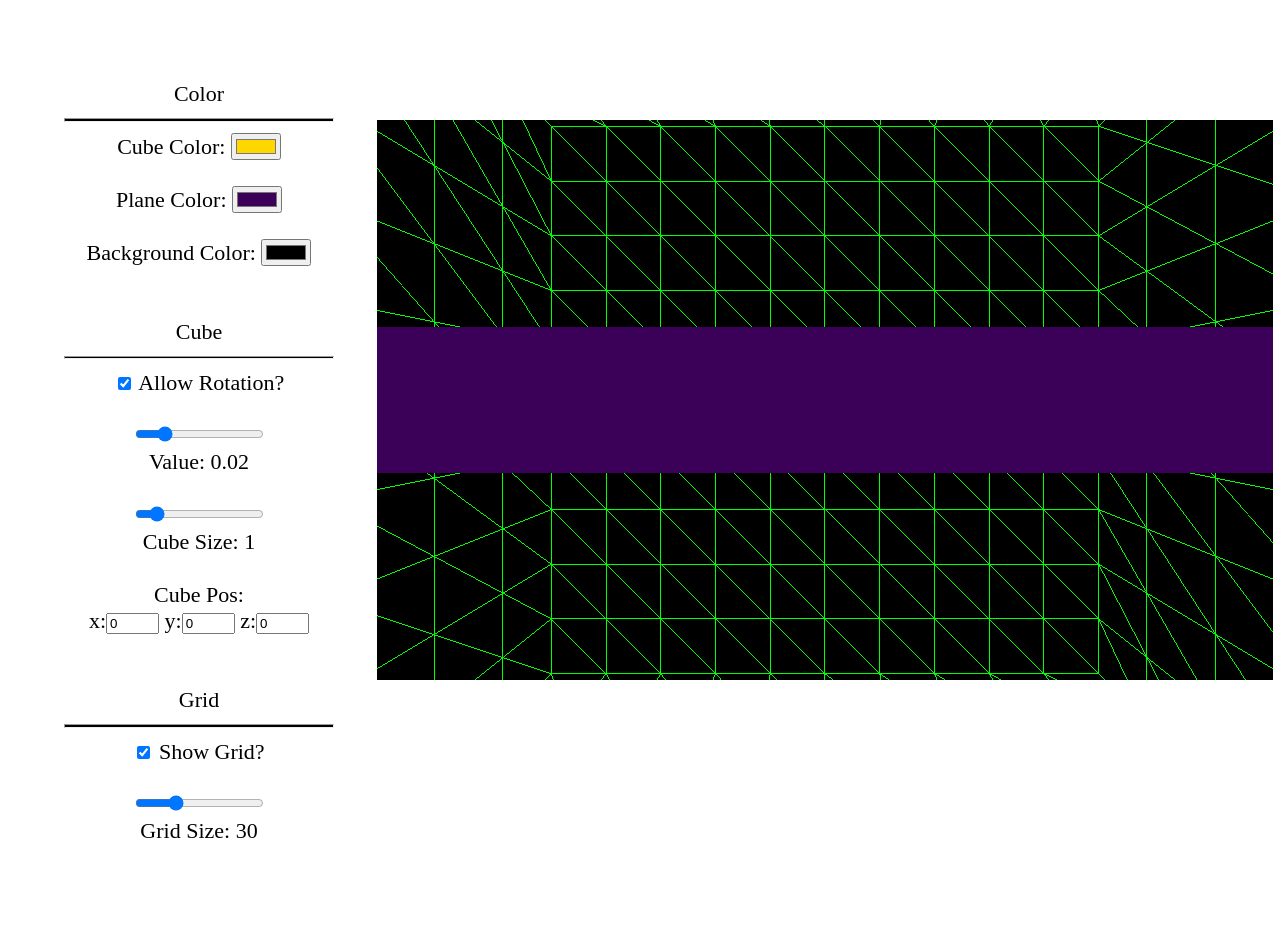
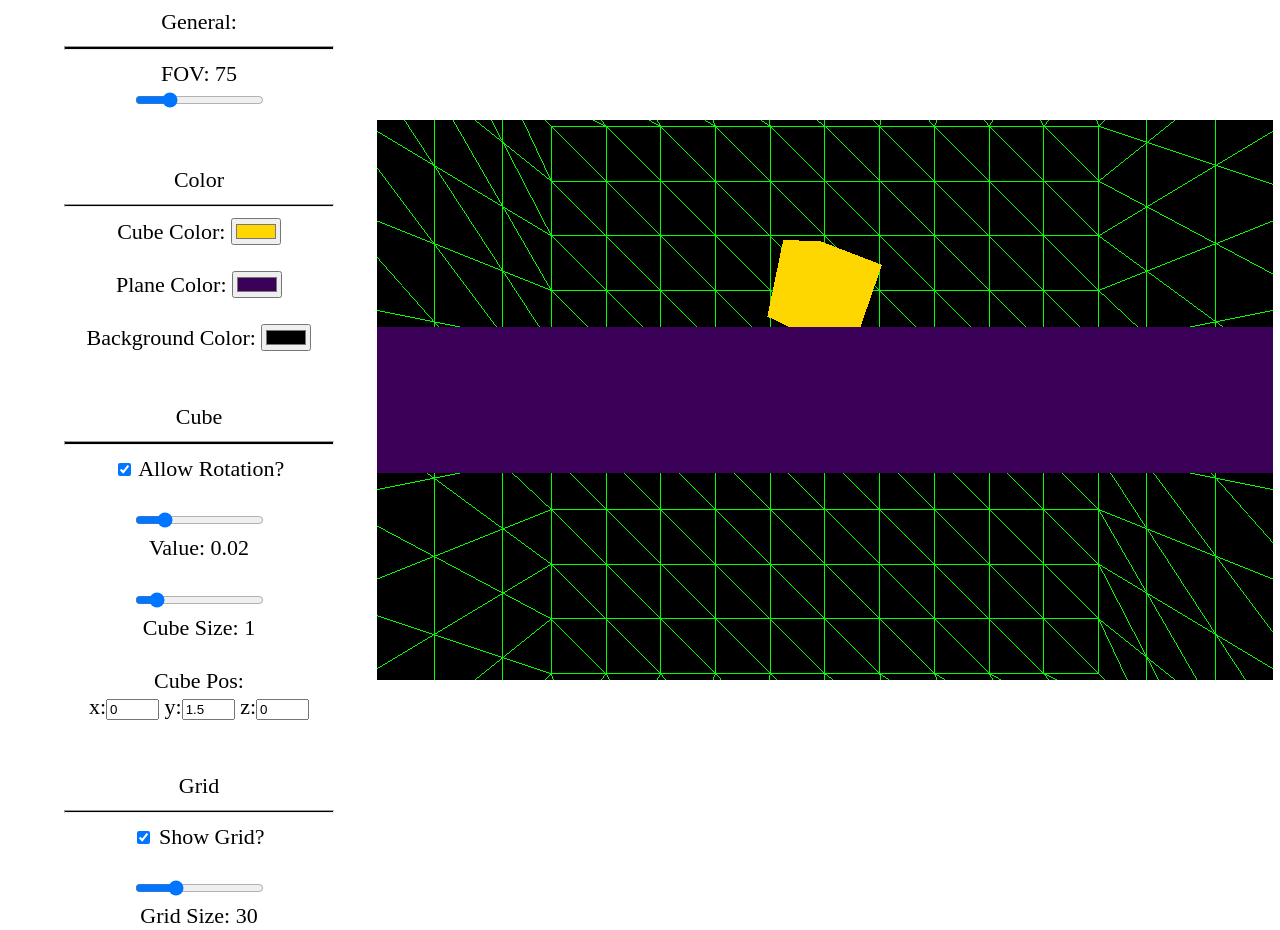
Before and after one commit to JesusOfCarrots/InfoWeb, a website built with Vite: page index.html in a window 1280 px wide. Before the commit the page ends 845 px from the top, so only its background shows below. Built offline with nearby package versions, Linux system fonts and the light colour scheme; animation ran at ten frames a second.

Commit message:
FOV Slider

```diff
--- a/index.html
+++ b/index.html
@@ -9,6 +9,12 @@
 </head>
 <body>
     <div id="other" style="float: left; margin-left: 7px;">
+        <p>General:</p> <hr>
+        <p>FOV: <span id="fovValue">75</span></p>
+        <input type="range" name="fovSlider" id="fovSlider" value="75" min="45" max="170" step="1">
+        <br> <br>
+        <br>
+
         <p>Color</p> <hr>
         <label for="colorPicker">Cube Color:</label>
         <input type="color" name="colorPicker" id="colorPicker" value="#FFD700">
@@ -33,7 +39,7 @@
         <br>
         <label for="cubePos">Cube Pos:</label> <br>
         <label>x:</label><input class="cubeNum" type="number" step="0.5" name="cubeX" id="cubeX" value="0">
-        <label>y:</label><input class="cubeNum" type="number" step="0.5" name="cubeY" id="cubeY" value="0">
+        <label>y:</label><input class="cubeNum" type="number" step="0.5" name="cubeY" id="cubeY" value="1.5">
         <label>z:</label><input class="cubeNum" type="number" step="0.5" name="cubeZ" id="cubeZ" value="0">
 
         <br> <br>
--- a/main.js
+++ b/main.js
@@ -1,8 +1,5 @@
 import * as THREE from 'three';
-import {
-    OrbitControls
-  } from 'three/examples/jsm/controls/OrbitControls'
-import Stats from 'three/examples/jsm/libs/stats.module'
+import {OrbitControls} from 'three/examples/jsm/controls/OrbitControls'
 
 let FOV = 75;
 let width = window.innerWidth * 0.7;
@@ -21,6 +18,7 @@ const cam = new THREE.PerspectiveCamera(FOV, width / height, 0.1, 1000)
 // Html
 const otherSpace = document.getElementById('other');
 const backgroundColorPicker = document.getElementById("gbColor");
+const fovSlider = document.getElementById('fovSlider');
 
 // Cube
 let cubeColor = 0xffd700;
@@ -66,11 +64,16 @@ function colorToThree(hex) {
 
     return new THREE.Color(r / 255, g / 255, b / 255);
 }
-function updateCubePos(){
-    cube.position.set(cubeX.value, cubeY.value, cubeZ.value);
-}
 
-function getHtmlValues(){
+function Html(){
+    // General
+    fovSlider.addEventListener('input', () => {
+        FOV = parseFloat(fovSlider.value);
+        document.getElementById('fovValue').textContent = FOV.toFixed(2);
+        cam.fov = FOV;
+    });
+
+
     // rotation slider
     rotationSpeedSlider.addEventListener('input', () => {
         rotationSpeed = parseFloat(rotationSpeedSlider.value);
@@ -94,10 +97,10 @@ function getHtmlValues(){
     });
 
     // Cube Pos
-    cubeX.addEventListener('input', updateCubePos);
-    cubeY.addEventListener('input', updateCubePos);
-    cubeZ.addEventListener('input', updateCubePos);
-    updateCubePos();
+    cubeX.addEventListener('input', () => {cube.position.set(cubeX.value, cubeY.value, cubeZ.value);});
+    cubeY.addEventListener('input', () => {cube.position.set(cubeX.value, cubeY.value, cubeZ.value);});
+    cubeZ.addEventListener('input', () => {cube.position.set(cubeX.value, cubeY.value, cubeZ.value);});
+    cube.position.set(cubeX.value, cubeY.value, cubeZ.value);
 
     // checkbox
     rotateCheckbox.addEventListener("click", function () {
@@ -152,11 +155,13 @@ function setUp(){
     let offsetX = window.innerWidth - width;
     renderer.domElement.style.marginTop = offsetY / 2 + 'px';
     otherSpace.style.width  = offsetX + 'px';
-    otherSpace.style.top = window.innerHeight * 0.1 + 'px';
+    otherSpace.style.top = window.innerHeight * 0.01 + 'px';
 
-    getHtmlValues();
+    Html();
 
+    // Standart values
     cam.position.z = cameraDistance;
+    cube.position.y = 1.5;
     plane.rotation.x = Math.PI / 2;
 
     render();
@@ -181,6 +186,7 @@ function render(){
         gridCube.visible = false;
     }
 
+    cam.updateProjectionMatrix();
     renderer.render(scene, cam);
 }
 
```
